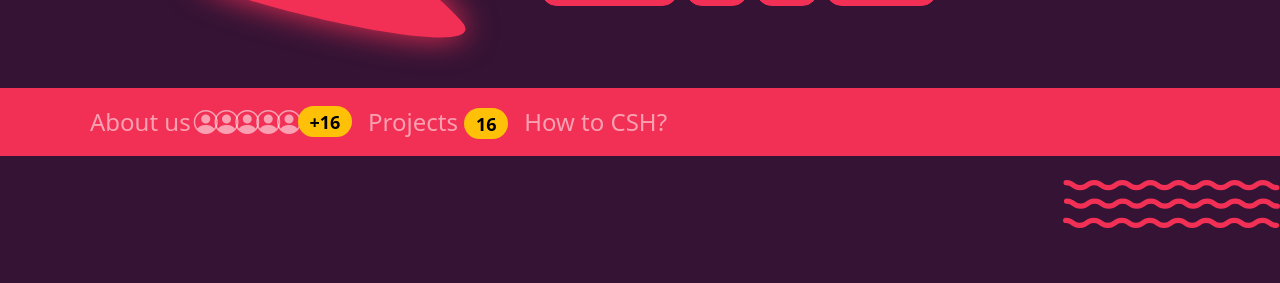
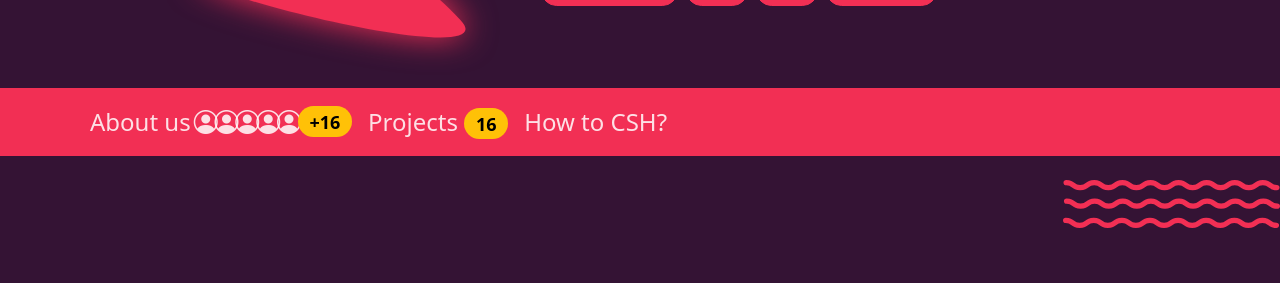
Before and after one commit to community-service/hour.gg, a Jekyll site: the page built from index.html, in a window 1280 px wide. Shown: the part 155-438 px from the top of the page. Built offline with Jekyll 4.4.1, drawn with Linux system fonts in a browser that asks for light colours.

Commit message:
fix nav color

```diff
--- a/index.html
+++ b/index.html
@@ -7,7 +7,7 @@ layout: none
 <html>
   <head>
     <title>Community Service Hour</title>
-    <link href="https://cdn.jsdelivr.net/npm/bootstrap@5.3.0-alpha3/dist/css/bootstrap.min.css" rel="stylesheet" integrity="sha384-KK94CHFLLe+nY2dmCWGMq91rCGa5gtU4mk92HdvYe+M/SXH301p5ILy+dN9+nJOZ" crossorigin="anonymous">
+    <link href="https://cdn.jsdelivr.net/npm/bootstrap@5.3.0/dist/css/bootstrap.min.css" rel="stylesheet" integrity="sha384-9ndCyUaIbzAi2FUVXJi0CjmCapSmO7SnpJef0486qhLnuZ2cdeRhO02iuK6FUUVM" crossorigin="anonymous">
     <link rel="stylesheet" href="https://cdn.jsdelivr.net/npm/bootstrap-icons@1.10.5/font/bootstrap-icons.css" integrity="sha256-2IJPcGfN/qOK/sfp/68HISUmaCQgbWnvHxEtchU6UF4=" crossorigin="anonymous">
 
     <style>
@@ -15,6 +15,9 @@ layout: none
         --bs-body-bg: #341334;
         --bs-body-color: #f8fafc;
         --bs-primary-rgb: 242, 47, 84;
+      }
+      .navbar-nav {
+        --bs-nav-link-color: rgba(255, 255, 255, 0.85);
       }
       .btn-primary {
         --bs-btn-bg: #f22f54;
```
